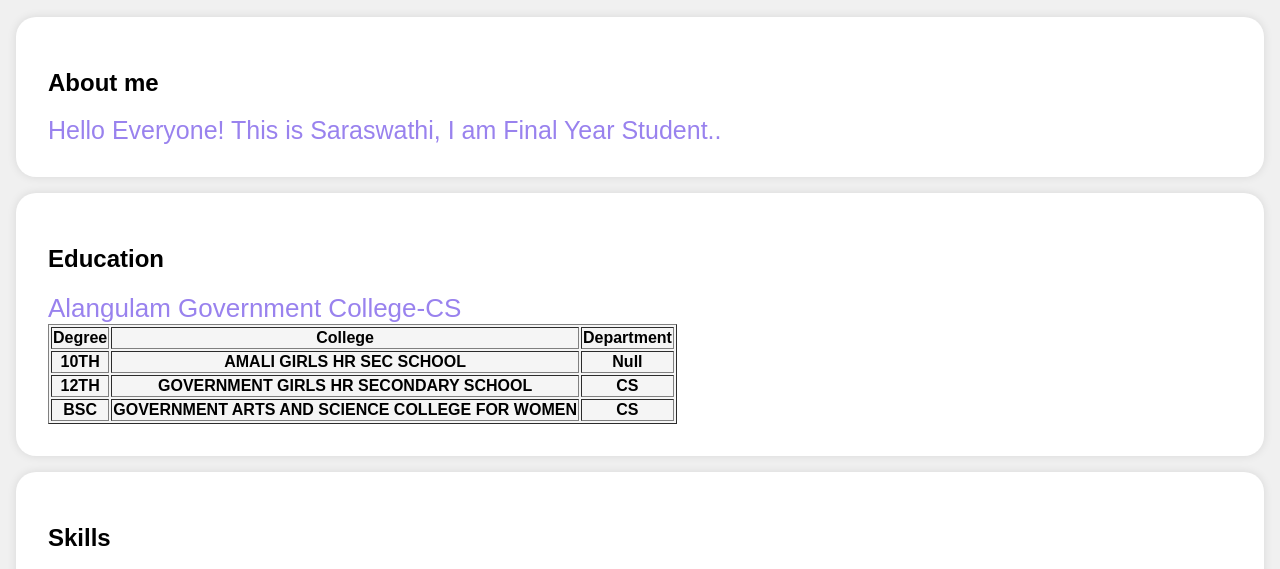
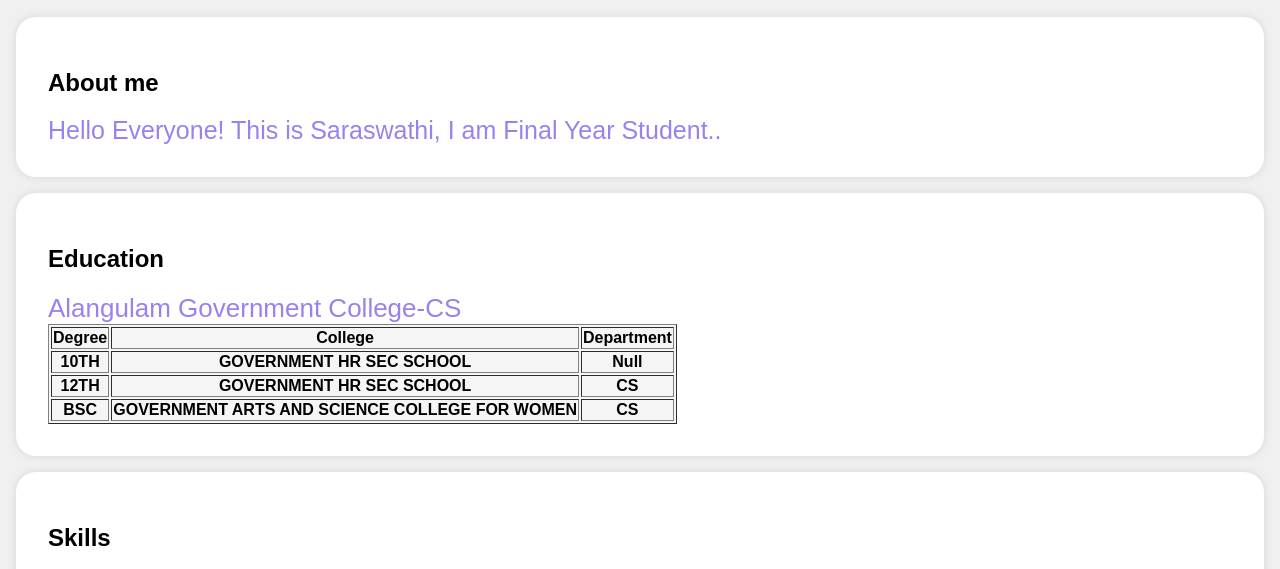
Before and after one commit to Gsaraswathi2003/saras, a plain HTML site: page index.html in a window 1280 px wide. Shown: the part 226-795 px from the top of the page. Drawn offline with Linux system fonts and the light colour scheme.

Commit message:
Update index.html

```diff
--- a/index.html
+++ b/index.html
@@ -150,12 +150,12 @@
             </tr>
             <tr>
                 <th>10TH</th>
-                <th>AMALI GIRLS HR SEC SCHOOL</th>
+                <th>GOVERNMENT HR SEC SCHOOL</th>
                 <th>Null</th>
             </tr>
             <tr>
                 <th>12TH</th>
-                <th>GOVERNMENT GIRLS HR SECONDARY SCHOOL </th>
+                <th>GOVERNMENT HR SEC SCHOOL </th>
                 <th>CS</th>
             </tr>
             <tr>
```
